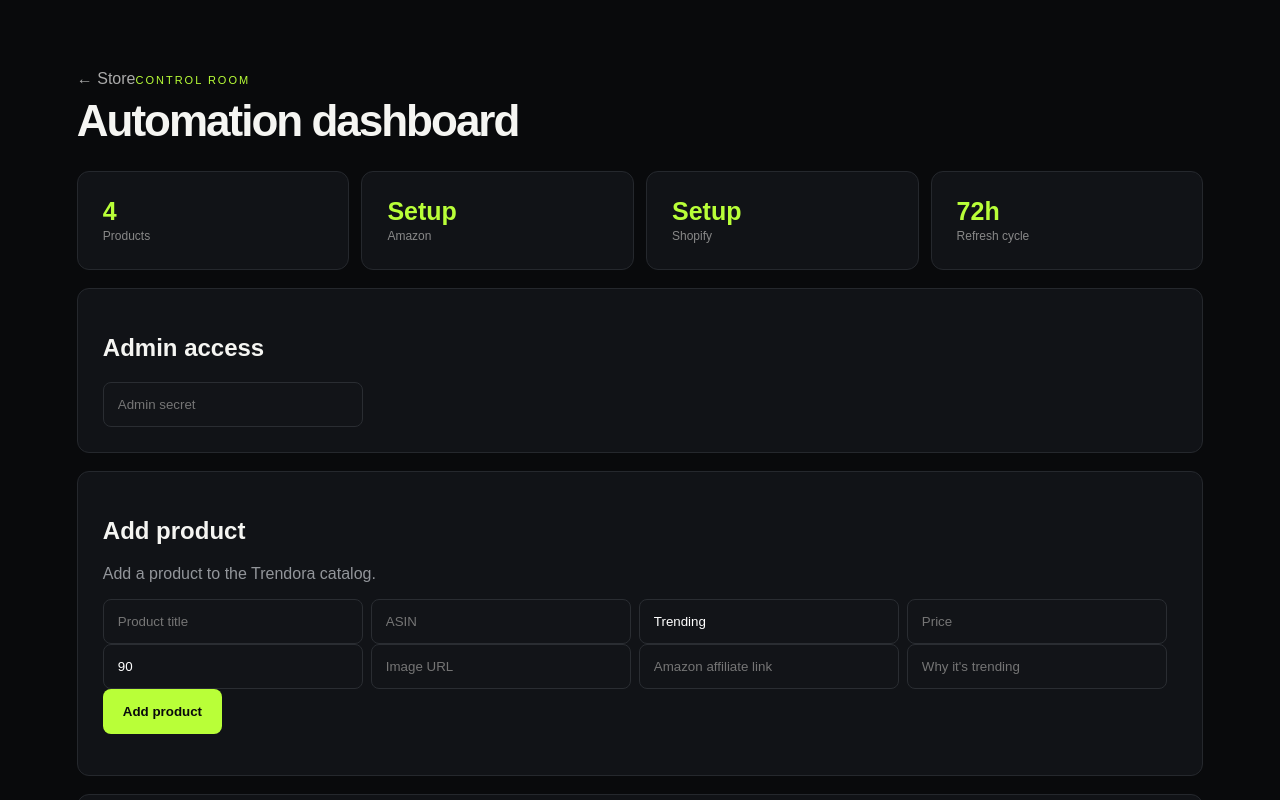
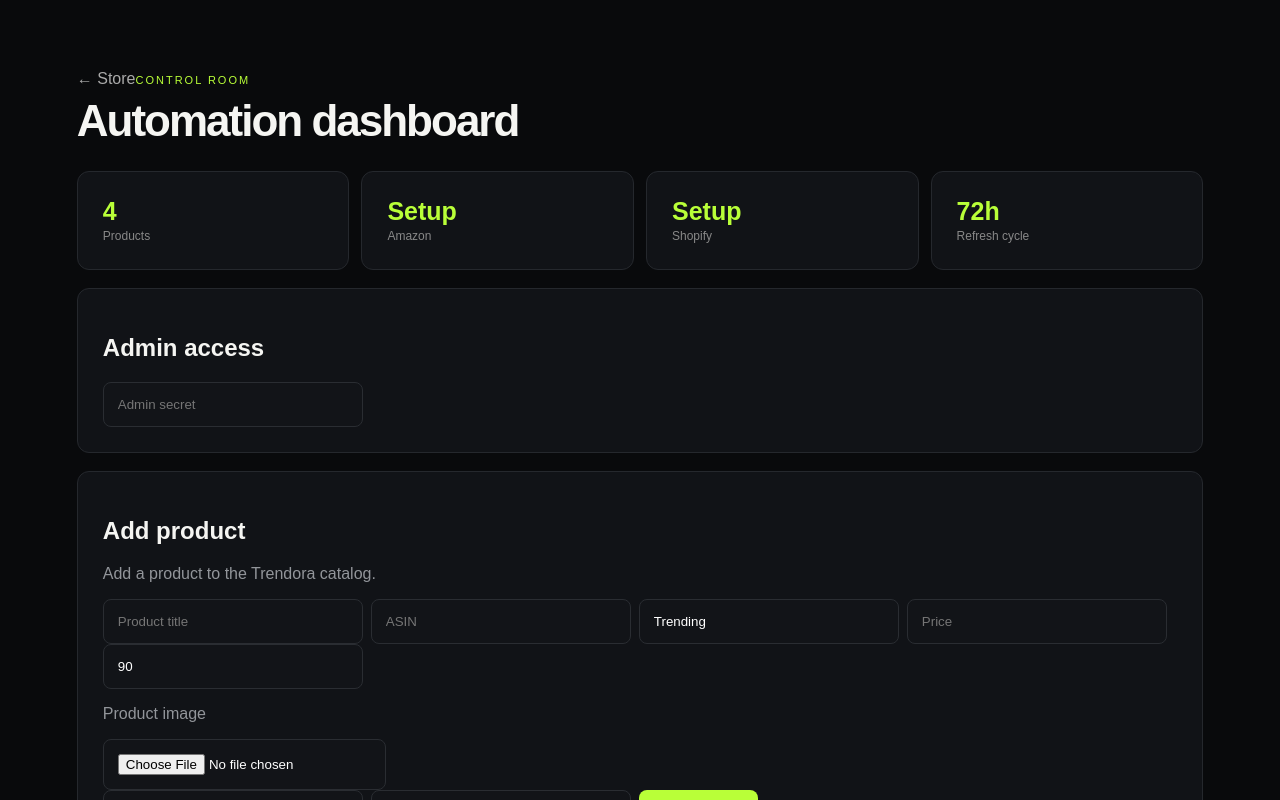
Before and after one commit to hxmza1234-ops/trendora-ai-store, a Next.js app: page /admin in a window 1280 px wide. Shown: the top 800 px of the page. Built offline with nearby package versions, Linux system fonts and the light colour scheme; no server answers; the database is empty.

Commit message:
Implement image upload feature in Admin page
Added image upload functionality with admin secret validation and loading state.

```diff
--- a/app/admin/page.js
+++ b/app/admin/page.js
@@ -6,6 +6,7 @@ export default function Admin() {
   const [s, setS] = useState({});
   const [key, setKey] = useState('');
   const [msg, setMsg] = useState('');
+  const [uploading, setUploading] = useState(false);
 
   const [product, setProduct] = useState({
     title: '',
@@ -26,6 +27,53 @@ export default function Admin() {
   useEffect(() => {
     load();
   }, []);
+
+  async function uploadImage(e) {
+    const file = e.target.files?.[0];
+
+    if (!file) return;
+
+    if (!key) {
+      setMsg('Enter your admin secret before uploading an image');
+      e.target.value = '';
+      return;
+    }
+
+    setUploading(true);
+    setMsg('Uploading image…');
+
+    const formData = new FormData();
+    formData.append('file', file);
+
+    try {
+      const r = await fetch('/api/admin/upload', {
+        method: 'POST',
+        headers: {
+          'x-admin-secret': key
+        },
+        body: formData
+      });
+
+      const data = await r.json();
+
+      if (!r.ok) {
+        setMsg(data.error || 'Image upload failed');
+        setUploading(false);
+        return;
+      }
+
+      setProduct((current) => ({
+        ...current,
+        image: data.url
+      }));
+
+      setMsg('Image uploaded successfully');
+    } catch {
+      setMsg('Image upload failed');
+    }
+
+    setUploading(false);
+  }
 
   async function seedCatalog() {
     setMsg('Seeding catalog…');
@@ -182,13 +230,34 @@ export default function Admin() {
             }
           />
 
-          <input
-            placeholder="Image URL"
-            value={product.image}
-            onChange={(e) =>
-              setProduct({ ...product, image: e.target.value })
-            }
-          />
+          <div>
+            <p>Product image</p>
+
+            <input
+              type="file"
+              accept="image/*"
+              onChange={uploadImage}
+              disabled={uploading}
+            />
+
+            {uploading && <p>Uploading…</p>}
+
+            {product.image && (
+              <div>
+                <p>✓ Image ready</p>
+                <img
+                  src={product.image}
+                  alt="Product preview"
+                  style={{
+                    width: '140px',
+                    height: '140px',
+                    objectFit: 'cover',
+                    borderRadius: '12px'
+                  }}
+                />
+              </div>
+            )}
+          </div>
 
           <input
             placeholder="Amazon affiliate link"
@@ -206,7 +275,11 @@ export default function Admin() {
             }
           />
 
-          <button className="primary" type="submit">
+          <button
+            className="primary"
+            type="submit"
+            disabled={uploading}
+          >
             Add product
           </button>
         </form>
```
